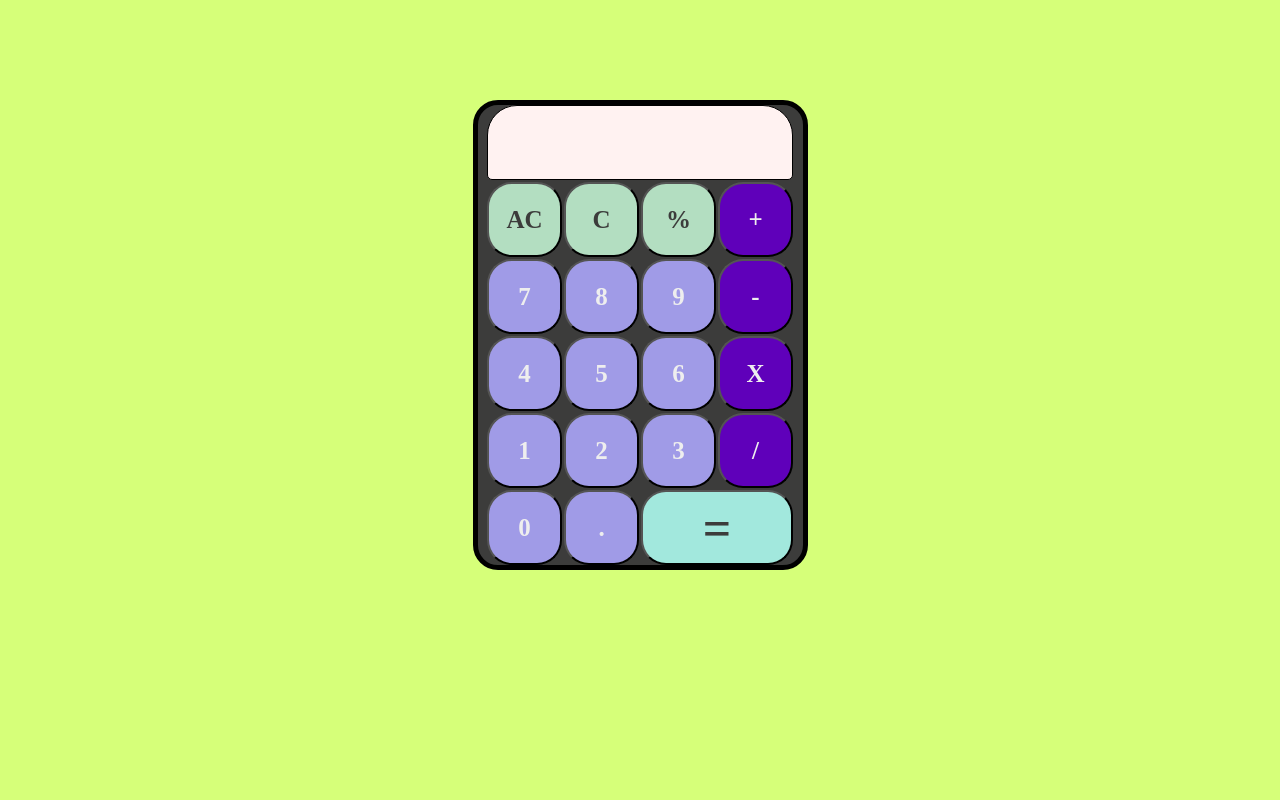
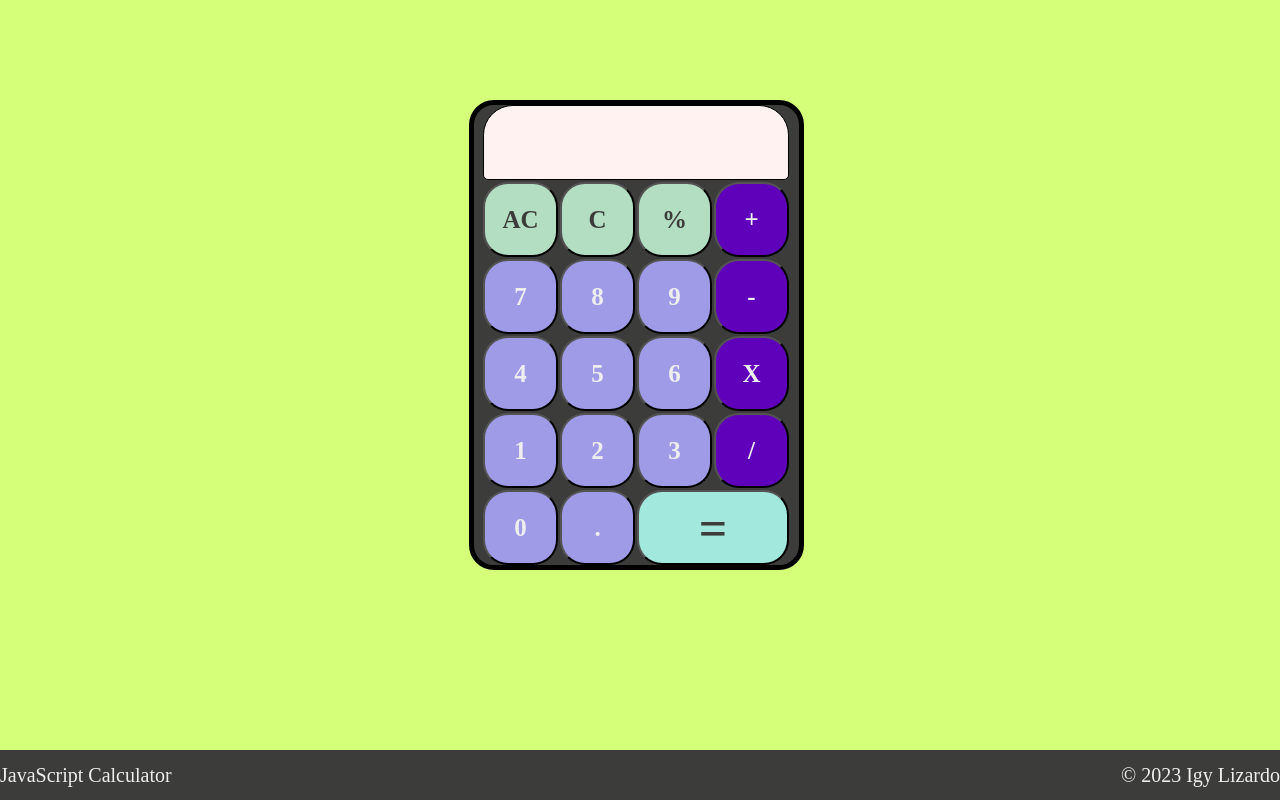
Before and after one commit to igy0/js-calculator, a plain HTML site: page index.html in a window 1280 px wide. Drawn offline with Linux system fonts and the light colour scheme.

Commit message:
added footer and updated readMe

```diff
--- a/index.html
+++ b/index.html
@@ -12,7 +12,10 @@
     <!-- create 6x4 css grid -->
     <div class="container">
         <div class="display">&nbsp</div>
-
     </div>
+    <footer>
+        <div class="title">JavaScript Calculator</div>
+        <div class="copyright">&copy 2023 Igy Lizardo</div>
+    </footer>
 </body>
 </html>
--- a/style.css
+++ b/style.css
@@ -3,6 +3,19 @@ body {
     padding:0;
     background-color: #d6ff79;
     font-family: andale mono;
+    margin-left: 0;
+}
+footer {
+    background-color: #3c3c3b;
+    position: absolute;
+    bottom: 0;
+    width: 100%;
+    height:2.5em;
+    display: flex;
+    justify-content: space-between;
+    align-items: center;
+    color:#eee;
+    font-size: 20px;
 }
 .container {
     display: grid;
```
Also changed, not shown: 1 other file.
